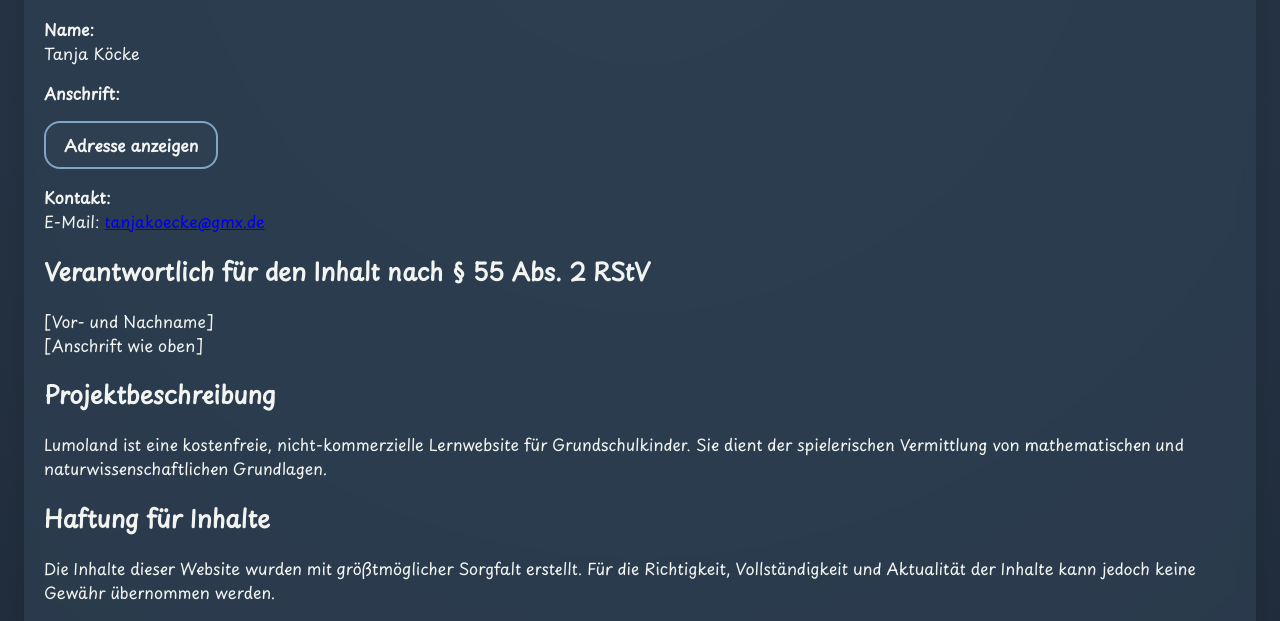
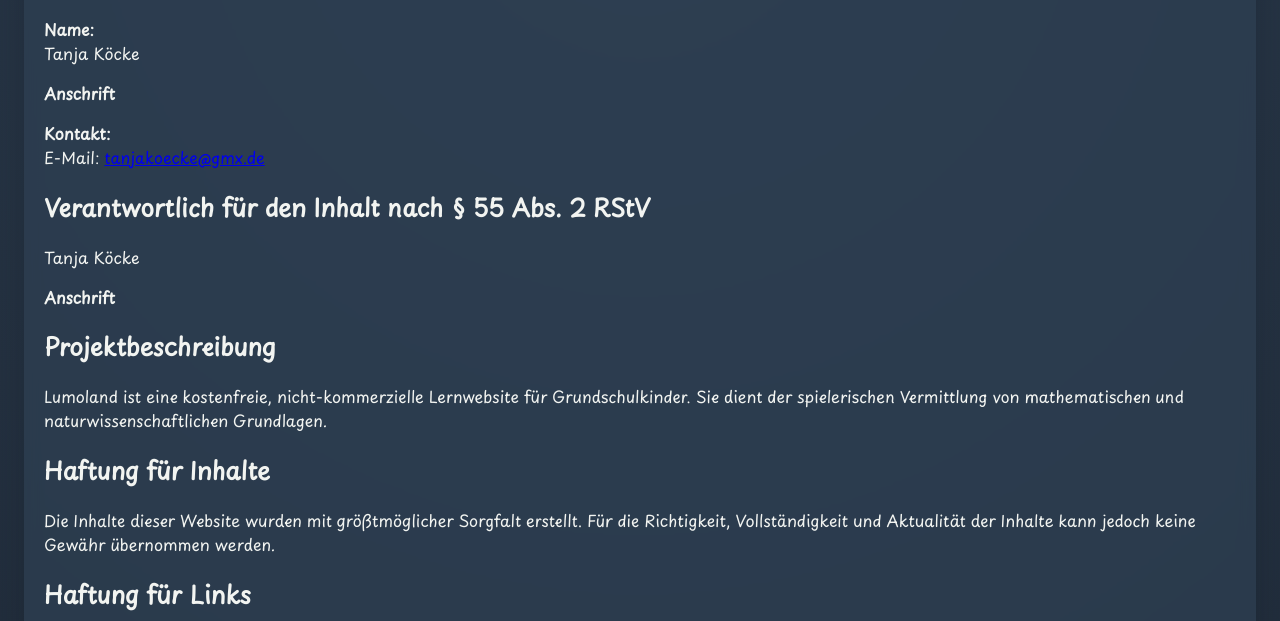
Before and after one commit to Tanjasupercoder/Lumocode, a website: page impressum.html in a window 1280 px wide. Shown: the part 159-780 px from the top of the page. Drawn offline with Linux system fonts and the light colour scheme.

Commit message:
change21

```diff
--- a/impressum.html
+++ b/impressum.html
@@ -14,9 +14,8 @@
         <section>
           <h2>Angaben gemäß § 5 TMG</h2>
           <p><strong>Name:</strong><br />Tanja Köcke</p>
-          <p><strong>Anschrift:</strong></p>
           <details class="address-toggle">
-            <summary class="address-toggle__button">Adresse anzeigen</summary>
+            <summary class="address-toggle__button">Anschrift</summary>
             <div class="address-toggle__content">
               Luise-Zietz-Straße 117<br />12681 Berlin<br />Deutschland
             </div>
@@ -29,7 +28,13 @@
 
         <section>
           <h2>Verantwortlich für den Inhalt nach § 55 Abs. 2 RStV</h2>
-          <p>[Vor- und Nachname]<br />[Anschrift wie oben]</p>
+          <p>Tanja Köcke</p>
+          <details class="address-toggle">
+            <summary class="address-toggle__button">Anschrift</summary>
+            <div class="address-toggle__content">
+              Luise-Zietz-Straße 117<br />12681 Berlin<br />Deutschland
+            </div>
+          </details>
         </section>
 
         <section>
--- a/style.css
+++ b/style.css
@@ -86,14 +86,12 @@
 .address-toggle__button {
   list-style: none;
   cursor: pointer;
-  display: inline-flex;
-  align-items: center;
-  justify-content: center;
-  min-height: 44px;
-  padding: 10px 18px;
-  border-radius: var(--radius-md);
-  border: 2px solid var(--night-primary);
-  background: var(--night-bg-2);
+  display: inline;
+  min-height: unset;
+  padding: 0;
+  border-radius: 0;
+  border: 0;
+  background: transparent;
   color: var(--text-soft);
   font-weight: 600;
   transition: transform 0.2s ease, box-shadow 0.2s ease;
@@ -103,25 +101,20 @@
   display: none;
 }
 
-.address-toggle__button:hover {
-  transform: translateY(-2px);
-  box-shadow: var(--glow);
-}
-
 .address-toggle__button:focus-visible {
   outline: 3px solid var(--accent-warm);
   outline-offset: 3px;
-}
-
-.address-toggle[open] .address-toggle__button {
-  border-color: var(--accent-warm);
-  box-shadow: var(--glow);
 }
 
 .address-toggle__content {
   margin-top: 10px;
   color: var(--text-soft);
   line-height: 1.6;
+  display: none;
+}
+
+.address-toggle[open] .address-toggle__content {
+  display: block;
 }
 
 .lumocode-home h1 {
```
